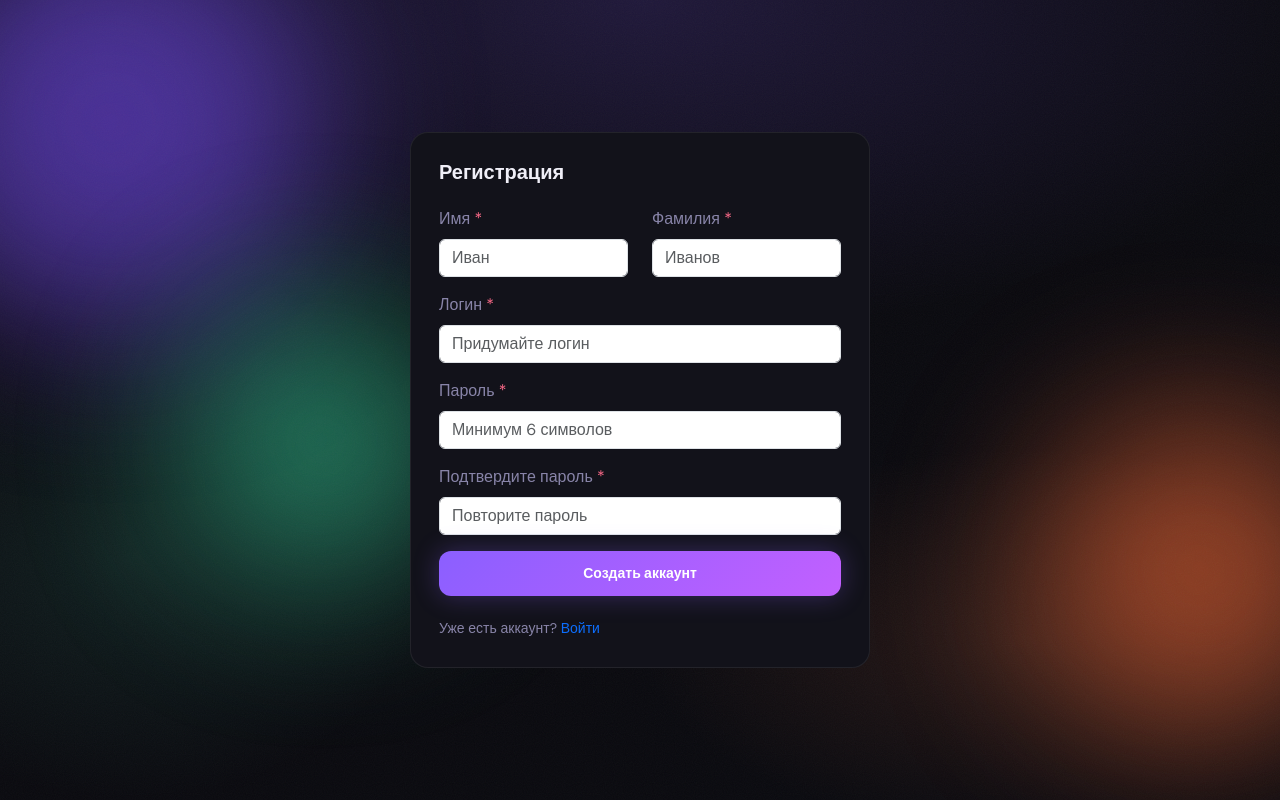
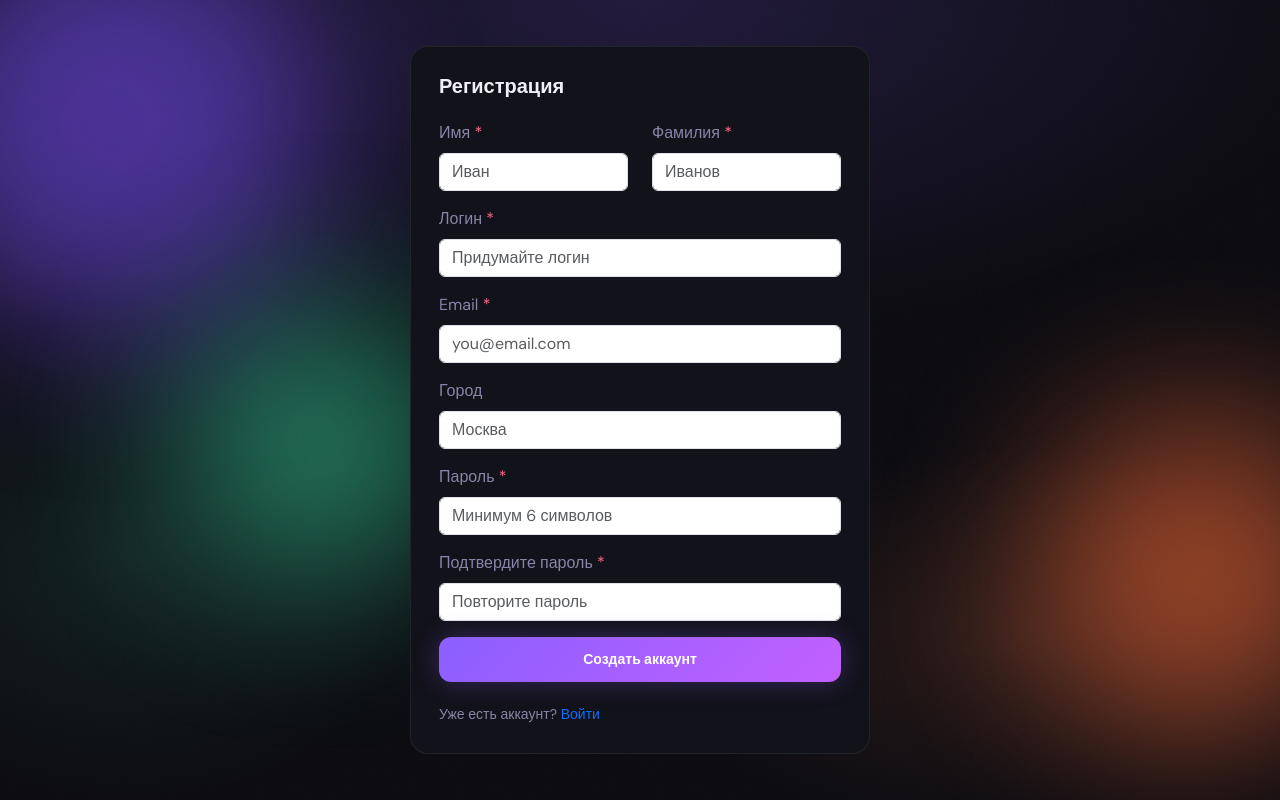
Before and after one commit to Ekaterine65/ChromaLearn, a Flask app: page /auth/register in a window 1280 px wide. Run offline with Flask 3, Linux system fonts and the light colour scheme.

Commit message:
fix register

```diff
--- a/auth.py
+++ b/auth.py
@@ -45,15 +45,35 @@
 def register():
     form = RegistrationForm()
     if form.validate_on_submit():
+        # Проверяем что логин не занят
+        if db.session.execute(db.select(User).filter_by(login=form.login.data)).scalar():
+            form.login.errors.append('Этот логин уже занят.')
+            return render_template('auth/register.html', form=form)
+
+        # Проверяем что email не занят
+        if db.session.execute(db.select(User).filter_by(email=form.email.data)).scalar():
+            form.email.errors.append('Этот email уже используется.')
+            return render_template('auth/register.html', form=form)
+
         user = User(
             login=form.login.data,
             first_name=form.first_name.data,
             second_name=form.second_name.data,
+            email=form.email.data,
+            city=form.city.data or None,
         )
         user.set_password(form.password.data)
-        db.session.add(user)
-        db.session.commit()
+
+        try:
+            db.session.add(user)
+            db.session.commit()
+        except Exception:
+            db.session.rollback()
+            flash('Ошибка при создании аккаунта. Попробуйте ещё раз.', 'danger')
+            return render_template('auth/register.html', form=form)
+
         flash('Аккаунт создан успешно!', 'success')
         login_user(user)
         return redirect(url_for('landing'))
+
     return render_template('auth/register.html', form=form)
--- a/templates/auth/register.html
+++ b/templates/auth/register.html
@@ -21,7 +21,7 @@
           <label class="form-label text-muted-cl">
             Имя <span class="text-danger">*</span>
           </label>
-          {{ form.first_name(class="form-control" + (" is-invalid" if form.first_name.errors else ""), placeholder="Иван") }}
+          {{ form.first_name(class="form-control" + (" is-invalid" if form.first_name.errors else ""), placeholder="Иван", autocomplete="given-name") }}
           <div class="invalid-feedback">
             {% for error in form.first_name.errors %}{{ error }}{% endfor %}
           </div>
@@ -30,7 +30,7 @@
           <label class="form-label text-muted-cl">
             Фамилия <span class="text-danger">*</span>
           </label>
-          {{ form.second_name(class="form-control" + (" is-invalid" if form.second_name.errors else ""), placeholder="Иванов") }}
+          {{ form.second_name(class="form-control" + (" is-invalid" if form.second_name.errors else ""), placeholder="Иванов", autocomplete="family-name") }}
           <div class="invalid-feedback">
             {% for error in form.second_name.errors %}{{ error }}{% endfor %}
           </div>
@@ -41,7 +41,7 @@
         <label class="form-label text-muted-cl">
           Логин <span class="text-danger">*</span>
         </label>
-        {{ form.login(class="form-control" + (" is-invalid" if form.login.errors else ""), placeholder="Придумайте логин") }}
+        {{ form.login(class="form-control" + (" is-invalid" if form.login.errors else ""), placeholder="Придумайте логин", autocomplete="username") }}
         <div class="invalid-feedback">
           {% for error in form.login.errors %}{{ error }}{% endfor %}
         </div>
@@ -49,9 +49,27 @@
 
       <div class="mb-3">
         <label class="form-label text-muted-cl">
+          Email <span class="text-danger">*</span>
+        </label>
+        {{ form.email(class="form-control" + (" is-invalid" if form.email.errors else ""), placeholder="you@email.com", autocomplete="email") }}
+        <div class="invalid-feedback">
+          {% for error in form.email.errors %}{{ error }}{% endfor %}
+        </div>
+      </div>
+
+      <div class="mb-3">
+        <label class="form-label text-muted-cl">Город</label>
+        {{ form.city(class="form-control" + (" is-invalid" if form.city.errors else ""), placeholder="Москва", autocomplete="address-level2") }}
+        <div class="invalid-feedback">
+          {% for error in form.city.errors %}{{ error }}{% endfor %}
+        </div>
+      </div>
+
+      <div class="mb-3">
+        <label class="form-label text-muted-cl">
           Пароль <span class="text-danger">*</span>
         </label>
-        {{ form.password(class="form-control" + (" is-invalid" if form.password.errors else ""), placeholder="Минимум 6 символов") }}
+        {{ form.password(class="form-control" + (" is-invalid" if form.password.errors else ""), placeholder="Минимум 6 символов", autocomplete="new-password") }}
         <div class="invalid-feedback">
           {% for error in form.password.errors %}{{ error }}{% endfor %}
         </div>
@@ -61,7 +79,7 @@
         <label class="form-label text-muted-cl">
           Подтвердите пароль <span class="text-danger">*</span>
         </label>
-        {{ form.confirm_password(class="form-control" + (" is-invalid" if form.confirm_password.errors else ""), placeholder="Повторите пароль") }}
+        {{ form.confirm_password(class="form-control" + (" is-invalid" if form.confirm_password.errors else ""), placeholder="Повторите пароль", autocomplete="new-password") }}
         <div class="invalid-feedback">
           {% for error in form.confirm_password.errors %}{{ error }}{% endfor %}
         </div>
@@ -81,6 +99,10 @@
   first_name:       v => v.length < 1 ? 'Поле обязательно для заполнения' : '',
   second_name:      v => v.length < 1 ? 'Поле обязательно для заполнения' : '',
   login:            v => v.length < 4 ? 'Логин должен быть от 4 до 25 символов' : '',
+  email:            v => {
+    if (v.length < 1) return 'Поле обязательно для заполнения';
+    return /^[^\s@]+@[^\s@]+\.[^\s@]+$/.test(v) ? '' : 'Введите корректный email';
+  },
   password:         v => v.length < 6 ? 'Пароль должен быть не короче 6 символов' : '',
   confirm_password: v => {
     const pwd = document.querySelector('[name="password"]').value;
--- a/tools.py
+++ b/tools.py
@@ -23,6 +23,15 @@
     second_name = StringField('Фамилия', [
         validators.DataRequired(message='Поле обязательно для заполнения'),
         validators.Length(min=1, max=100, message='Фамилия должна быть не длиннее 100 символов'),
+    ])
+    email = StringField('Email', [
+        validators.DataRequired(message='Поле обязательно для заполнения'),
+        validators.Email(message='Введите корректный email'),
+        validators.Length(max=200),
+    ])
+    city = StringField('Город', [
+        validators.Optional(),
+        validators.Length(max=100, message='Название города должно быть не длиннее 100 символов'),
     ])
     password = PasswordField('Пароль', [
         validators.DataRequired(message='Поле обязательно для заполнения'),
```
